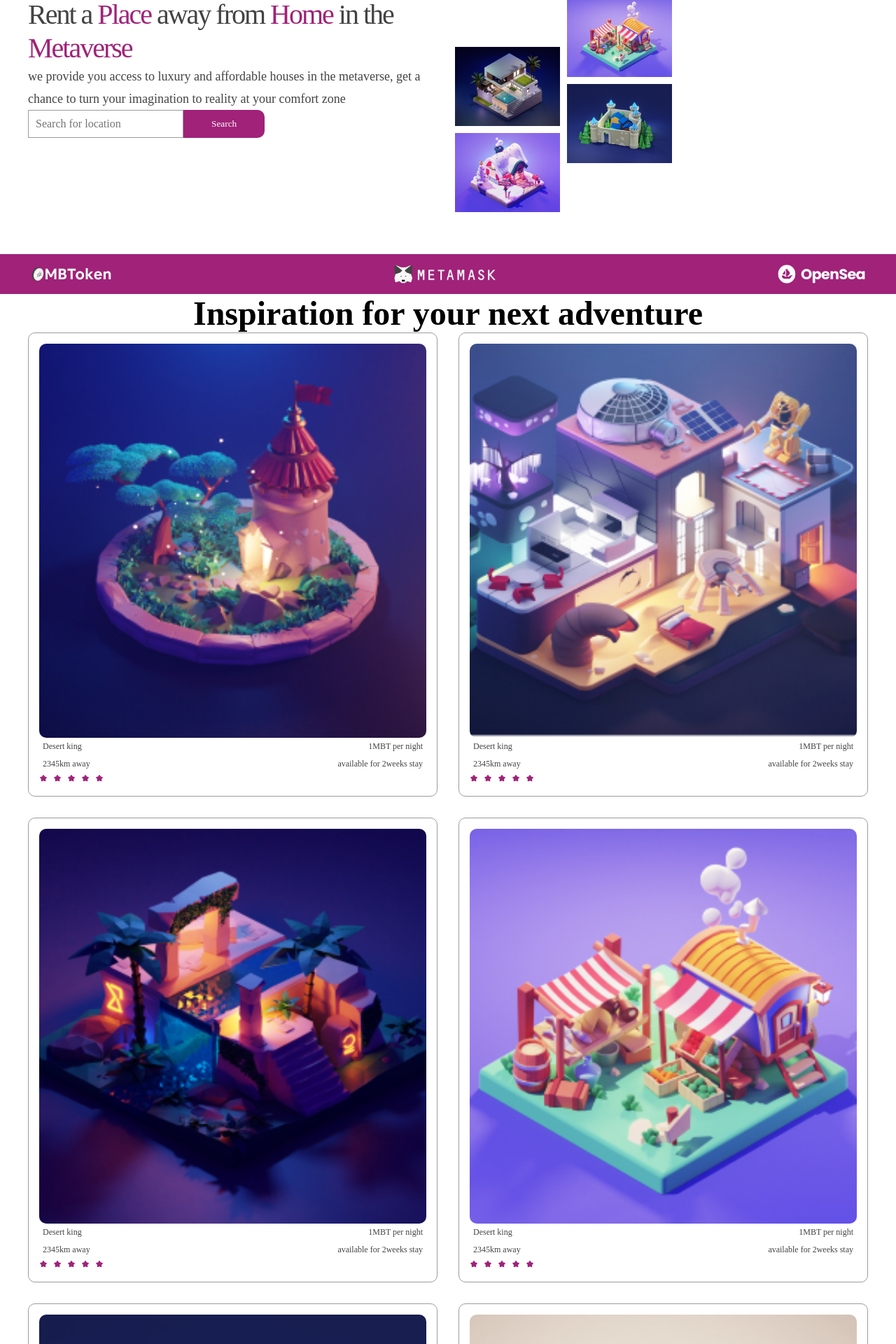
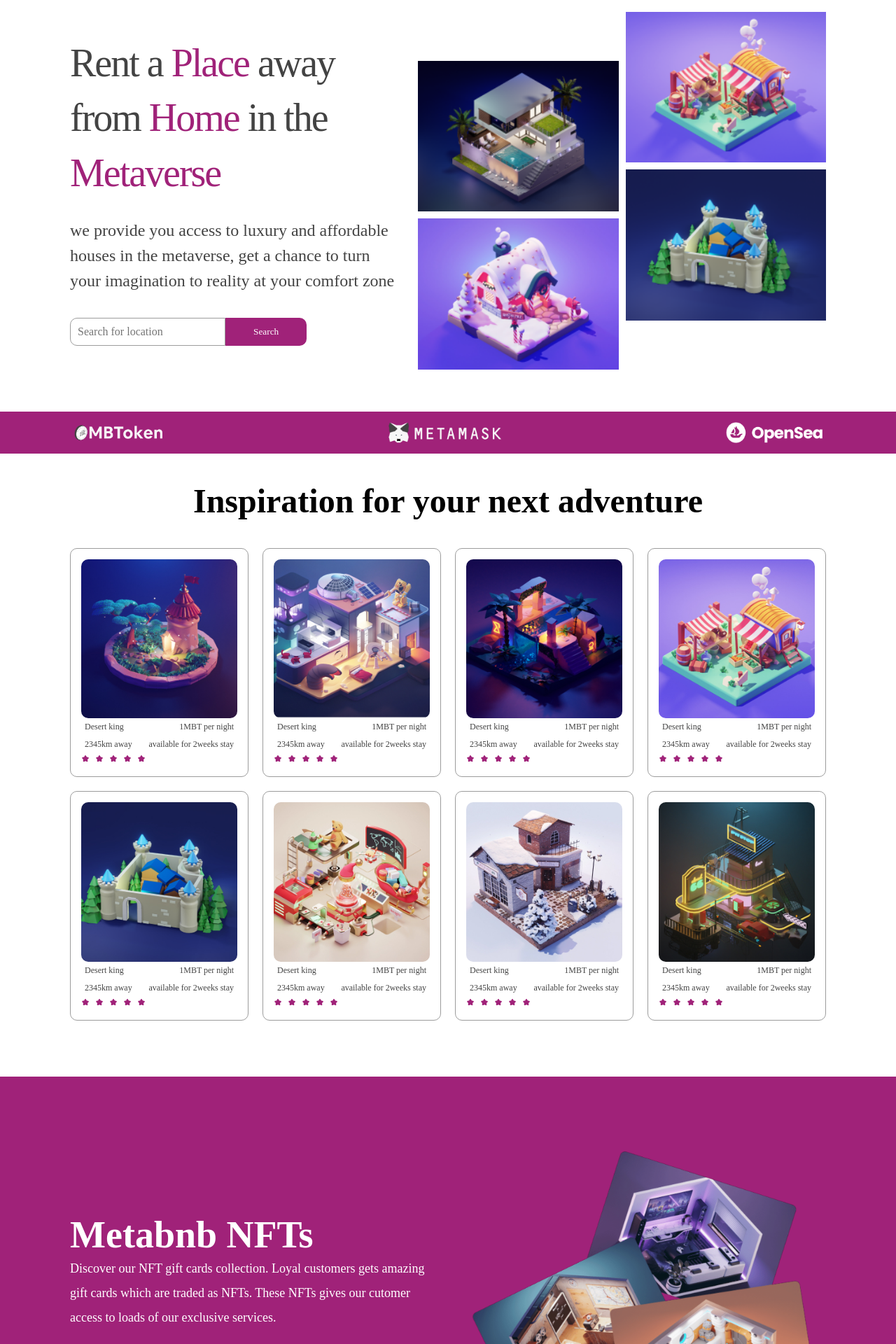
Before and after one commit to 0xlarmideh/larmideh-hngi9-stage3, a React (Vite) app: page / in a window 1280 px wide. Shown: the part 111-2031 px from the top of the page at 70% size. Built offline with nearby package versions, Linux system fonts and the light colour scheme; a web font is replaced by a local one.

Commit message:
Style: Media Queries for Smartphones and Tablets optimized.

```diff
--- a/src/App.css
+++ b/src/App.css
@@ -53,8 +53,9 @@ a {
 .header-container {
   margin: 0 100px;
   display: grid;
-  grid-template-columns: 1fr 1fr;
-  gap: 80px;
+  grid-template-columns: 0.9fr 1.1fr;
+  gap: 20px;
+  align-items: center;
 }
 
 .grid-item h1 {
@@ -71,15 +72,18 @@ a {
 .grid-item p {
   font-size: 24px;
   line-height: 36px;
+  margin-top: 25px;
 }
 
 .form-container {
   display: flex;
+  margin-top: 35px;
 }
 
 .form-container input {
   outline: none;
   border: .11px solid #9c9c9c;
+  border-radius: 10px 0 0 10px;
   padding: 10px;
   font-size: 16px;
 }
@@ -94,7 +98,9 @@ a {
 }
 
 .grid-item2 {
-  display: flex;
+  display: grid;
+  grid-template-columns: 1fr 1fr;
+  width: 100%;
   gap: 10px;
 }
 
@@ -102,10 +108,11 @@ a {
   display: flex;
   flex-direction: column;
   gap: 10px;
+  width: 100%;
 }
 
 .header-imgs-2 img {
-  width: 234px;
+  width: max(100px, 100%);
 }
 
 .header-imgs-2a {
@@ -149,6 +156,7 @@ a {
   font-size: 48px;
   text-align: center;
   color: #000000;
+  margin: 40px 0;
 }
 
 .nft-img {
@@ -175,7 +183,7 @@ a {
   padding: 100px 100px;
   background: #A02279;
   display: grid;
-  grid-template-columns: .8fr 1.2fr;
+  grid-template-columns: 1fr 1fr;
   align-items: center;
   gap: 60px;
 }
@@ -329,7 +337,7 @@ a {
   .metabnb-copy-container {
   display: grid;
   grid-template-columns: 1fr;
-  padding: 10px 40px 80px 40px;
+  padding: 50px 40px 80px 40px;
 }
 
   .metabnb-img {
@@ -337,7 +345,7 @@ a {
 }
 
   .footer-grid {
-  padding: 50px 20px 70px 20px;
+    padding: 50px 20px 70px 20px;
     gap: 15px;
 }
 
@@ -375,7 +383,7 @@ a {
 @media only screen
   and (min-device-width: 768px)
   and (max-device-width: 1024px)
-  and (-webkit-min-device-pixel-ratio: 1) {
+  and (-webkit-min-device-pixel-ratio: 2) {
 
   .navbar {
   margin: 30px 40px;
@@ -389,11 +397,21 @@ a {
     grid-template-columns: 1fr  1fr;
     gap: 20px;
     margin: 0 40px;
+    align-items: center;
   }
 
-  .header-imgs-2 img {
-    width: 150px;
+
+.header-imgs-2 {
+  width: 100%;
 }
+
+.header-imgs-2 img {
+  width: max(100px, 100%);
+}
+
+  .grid-item2 {
+    justify-content: right;
+  }
 
   .grid-item h1 {
   font-size: 40px;
@@ -403,6 +421,12 @@ a {
   .grid-item p {
   font-size: 18px;
   line-height: 32px;
+  margin-top: 15px;
+}
+
+.form-container {
+  display: flex;
+  padding-top: 5px;
 }
 
   .backers-container {
@@ -415,14 +439,15 @@ a {
 
   .nft-cards-container {
   grid-template-columns: repeat(2, 1fr);
-  margin: 0 40px;
+  margin: 40px 40px;
   gap: 30px;
   }
+
 
   .metabnb-copy-container {
   display: grid;
   grid-template-columns: 1fr 1.0fr;
-  padding: 10px 40px 80px 40px;
+  padding: 80px 40px 80px 40px;
 }
 
   .metabnb-img {
--- a/src/components/header.jsx
+++ b/src/components/header.jsx
@@ -1,7 +1,7 @@
 const Header = () => {
   return (
     <header className="header-container">
-      <div className="grid-item">
+      <div className="grid-item grid-item1">
         <h1>Rent a <span className="pink">Place</span> away from <span className="pink">Home</span> in the <span className="pink">Metaverse</span></h1>
         <p>we provide you access to luxury and affordable houses in the metaverse, get a chance to turn your imagination to reality at your comfort zone</p>
         <div className="form-container">
```
